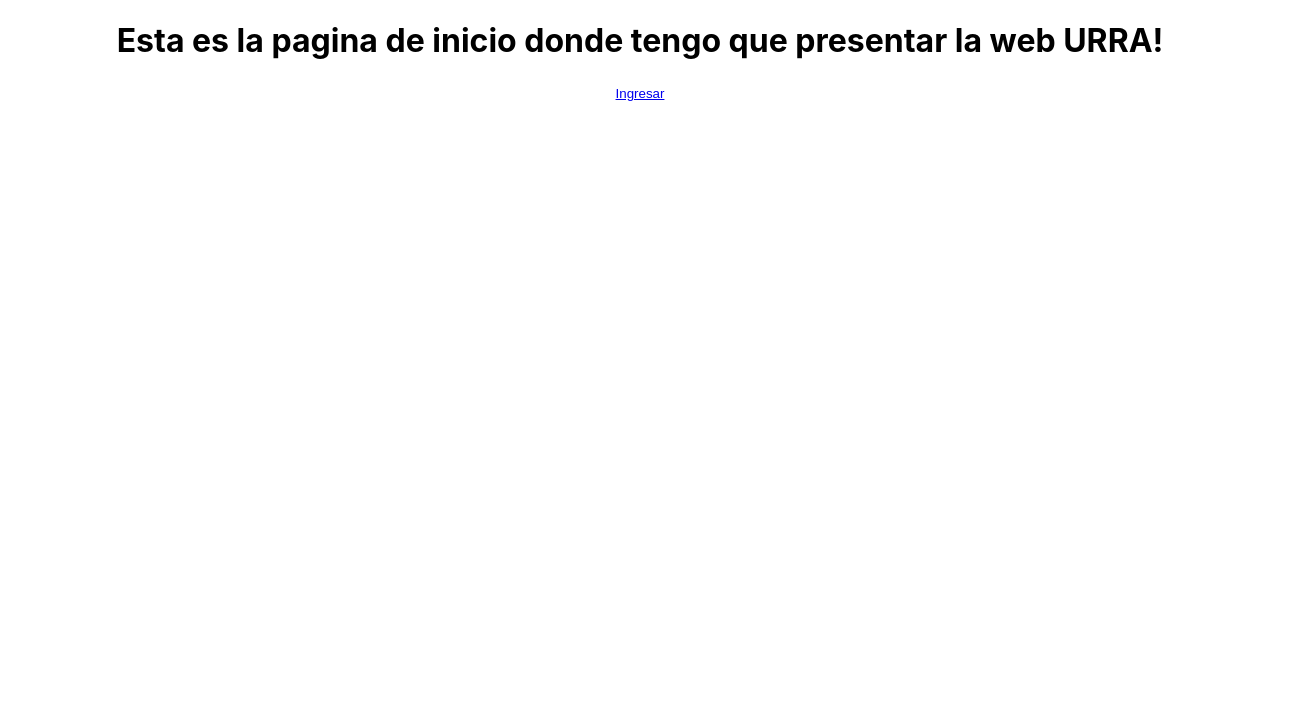
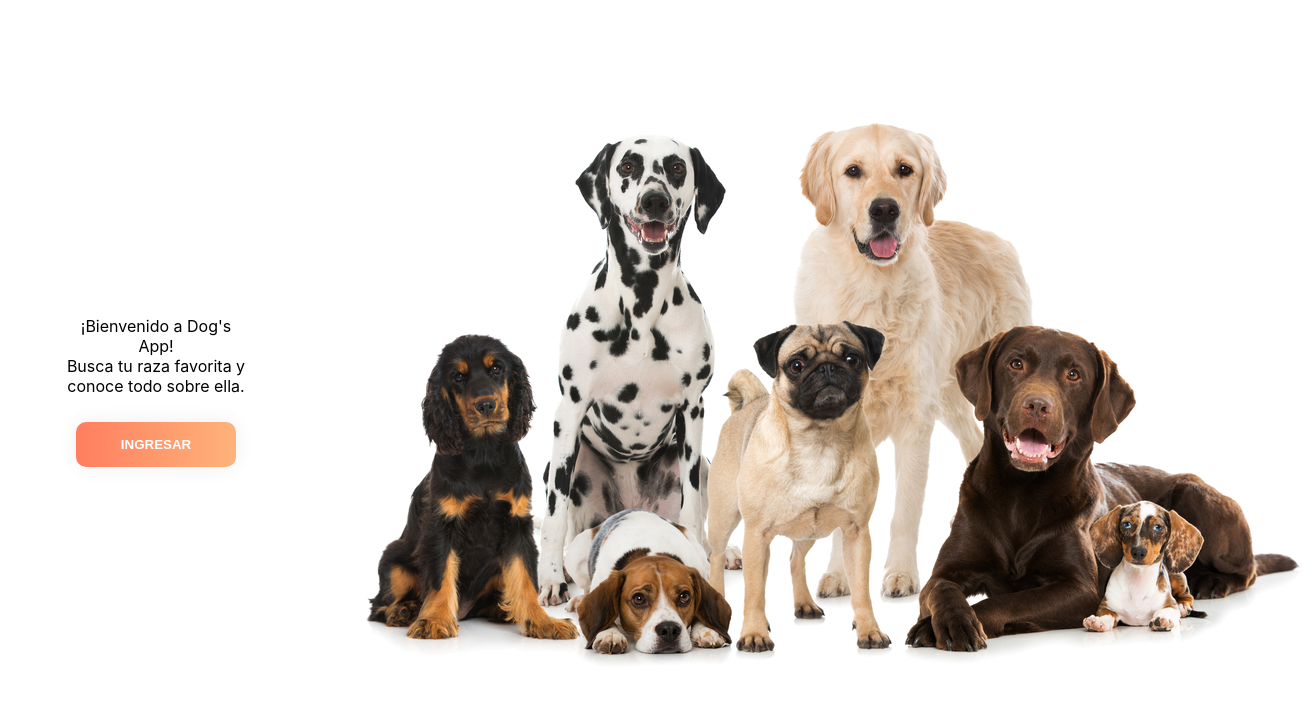
Before and after one commit to marcos-senn/dogs-main, a React (Create React App) app in the folder client/: page / in a window 1280 px wide. Shown: the top 702 px of the page, 1314 px wide, since content can reach past the window. Built offline with nearby package versions, Linux system fonts and the light colour scheme.

Commit message:
trabajo sobre estilos de landing

```diff
--- a/client/public/index.html
+++ b/client/public/index.html
@@ -8,22 +8,15 @@
       name="description"
       content="Web site created using create-react-app"
     />
-    <link rel="apple-touch-icon" href="%PUBLIC_URL%/logo192.png" />
+    <link rel="icon" href="./happy.png" type="image/png">
+
     <!--
       manifest.json provides metadata used when your web app is installed on a
       user's mobile device or desktop. See https://developers.google.com/web/fundamentals/web-app-manifest/
     -->
     <link rel="manifest" href="%PUBLIC_URL%/manifest.json" />
-    <!--
-      Notice the use of %PUBLIC_URL% in the tags above.
-      It will be replaced with the URL of the `public` folder during the build.
-      Only files inside the `public` folder can be referenced from the HTML.
 
-      Unlike "/favicon.ico" or "favicon.ico", "%PUBLIC_URL%/favicon.ico" will
-      work correctly both with client-side routing and a non-root public URL.
-      Learn how to configure a non-root public URL by running `npm run build`.
-    -->
-    <title>React App</title>
+    <title>The Dogs Site</title>
   </head>
   <body>
     <noscript>You need to enable JavaScript to run this app.</noscript>
--- a/client/src/App.js
+++ b/client/src/App.js
@@ -1,12 +1,11 @@
 import "./App.css";
 import { Routes, Route, useLocation } from "react-router-dom";
 import React from "react";
-import Main from "./components/Main/Main.jsx";
+import Landing from "./components/Landing/Landing.jsx";
 import Cards from "./components/Cards/Cards.jsx";
 import NavBar from "./components/NavBar/NavBar";
 import Detail from "./components/Detail/Detail";
 import Form from "./components/Form/Form";
-
 
 function App() {
 	const location = useLocation();
@@ -16,11 +15,10 @@
 			{location.pathname !== "/" ? <NavBar /> : null}
 
 			<Routes>
-
-				<Route path="/" element={<Main />} />
+				<Route path="/" element={<Landing />} />
 				<Route path="/home" element={<Cards />} />
-				<Route path="/detail/:id" element={<Detail/>} />
-				<Route path="/form" element={<Form/>} />
+				<Route path="/detail/:id" element={<Detail />} />
+				<Route path="/form" element={<Form />} />
 			</Routes>
 		</div>
 	);
--- a/client/src/components/Card/Card.jsx
+++ b/client/src/components/Card/Card.jsx
@@ -6,10 +6,10 @@
 	return (
 		<NavLink to={`/detail/${id}`} className={`${style.card_container}`}>
 			<img className={style.img} src={image} alt="" />
-			<div>
-				<h2>Nombre: {name}</h2>
-				<h2>Temperamento: {temperament}</h2>
-				<h2>Peso: {weight}</h2>
+			<div className={style.info_container}>
+				<h2 className={style.dog_name}>{name}</h2>
+				<p>{temperament}</p>
+				<p>Peso: {weight} kg</p>
 			</div>
 		</NavLink>
 	);
--- a/client/src/components/Card/Card.module.css
+++ b/client/src/components/Card/Card.module.css
@@ -14,7 +14,7 @@
    display: flex;
    justify-content: center;
    flex-direction: column;
-  background-color: #132043;
+  background-color: #FFBB5C;
 
 
 }
@@ -36,3 +36,13 @@
    box-shadow: 0 14px 28px rgba(0, 0, 0, 0.25);
    transform: scale(1.07); /* Aplicar zoom al hacer hover */
 }
+
+.info_container{
+   font-size: 13px;
+   font-weight: bold;
+   color: #E25E3E;
+}
+
+.dog_name{
+   color: #C63D2F;
+}
--- /dev/null
+++ b/client/src/components/Landing/Landing.jsx
@@ -0,0 +1,28 @@
+import React from "react";
+import { NavLink } from "react-router-dom";
+import style from "./Landing.module.css";
+
+const Landing = () => {
+	return (
+		<div className={style.container}>
+			<div className={style.info_container}>
+				<p>
+					¡Bienvenido a Dog's App! <br />
+					Busca tu raza favorita y conoce todo sobre ella.
+				</p>
+
+				<button className={style.btn_grad}>
+					<NavLink className={style.navlink} to="/home">
+						Ingresar
+					</NavLink>
+				</button>
+			</div>
+
+			<div className={style.image_container}>
+				<img src="/pngegg.png" alt="dog-img" />
+			</div>
+		</div>
+	);
+};
+
+export default Landing;
--- /dev/null
+++ b/client/src/components/Landing/Landing.module.css
@@ -0,0 +1,43 @@
+.container {
+	margin-top: 100px;
+	display: flex;
+	justify-content: center;
+	align-items: center;
+}
+
+.info_container {
+    display: flex;
+	padding: 100px;
+    align-items: center;
+    flex-wrap: wrap;
+    flex-direction: column;
+}
+
+.btn_grad {
+	background-image: linear-gradient(
+		to right,
+		#ff7e5f 0%,
+		#feb47b 51%,
+		#ff7e5f 100%
+	);
+	margin: 10px;
+	padding: 15px 45px;
+	text-transform: uppercase;
+	transition: 0.5s;
+	background-size: 200% auto;
+	box-shadow: 0 0 20px #eee;
+	border-radius: 10px;
+	display: block;
+}
+
+.navlink {
+	text-decoration: none;
+	color: #fff;
+	font-weight: bold;
+}
+
+.btn_grad:hover {
+	background-position: right center;
+	color: #fff;
+	text-decoration: none;
+}
--- a/client/src/components/Main/Main.jsx
+++ /dev/null
@@ -1,18 +0,0 @@
-import React from 'react';
-import {NavLink} from "react-router-dom";
-
-const Main = () => {
-    return (
-        <div>
-            <h1>Esta es la pagina de inicio donde tengo que presentar la web URRA!</h1>
-
-            <button>
-            <NavLink to="/home">Ingresar</NavLink>
-            </button>
-
-
-        </div>
-    )
-}
-
-export default Main;
```
Also changed, not shown: client/src/components/Form/Form.jsx (+21 -15 lines), client/src/components/Form/Form.module.css (+3 -4 lines), client/public/happy.png (added), client/public/pngegg.png (added), client/src/components/Filter/Filter.module.css (line endings or trailing spaces), client/src/components/Main/Main.module.css (deleted).
